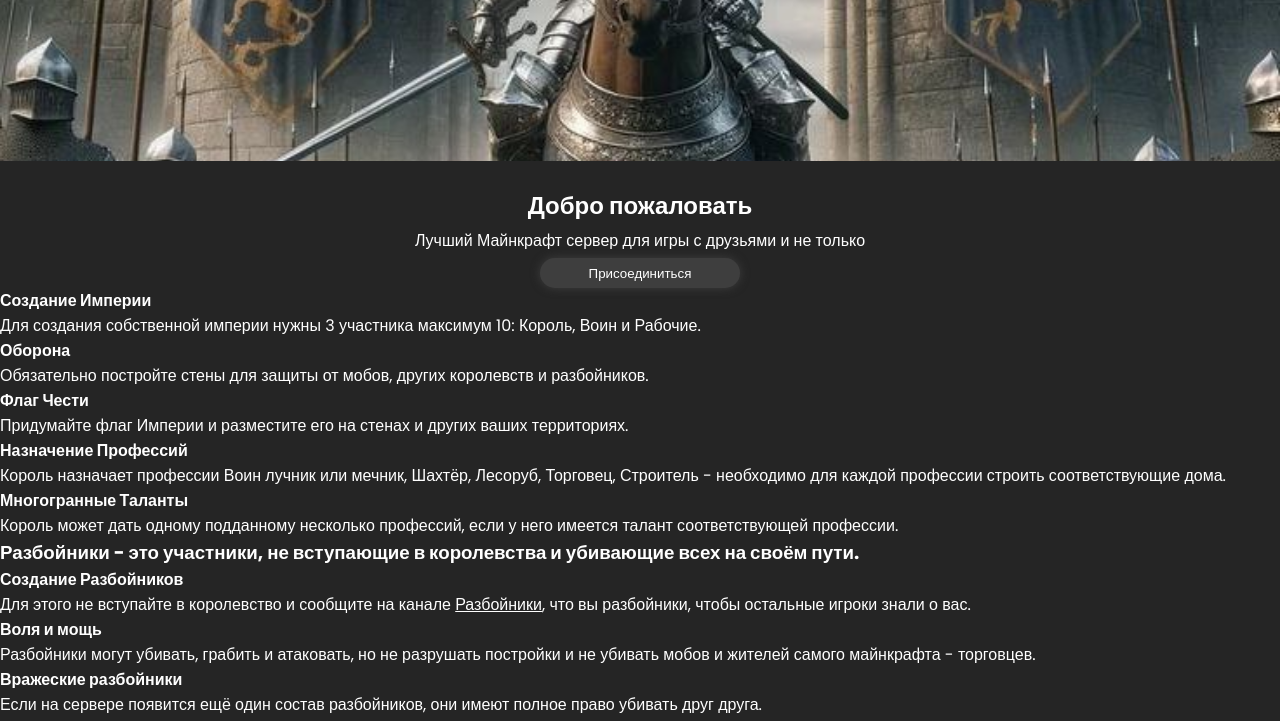
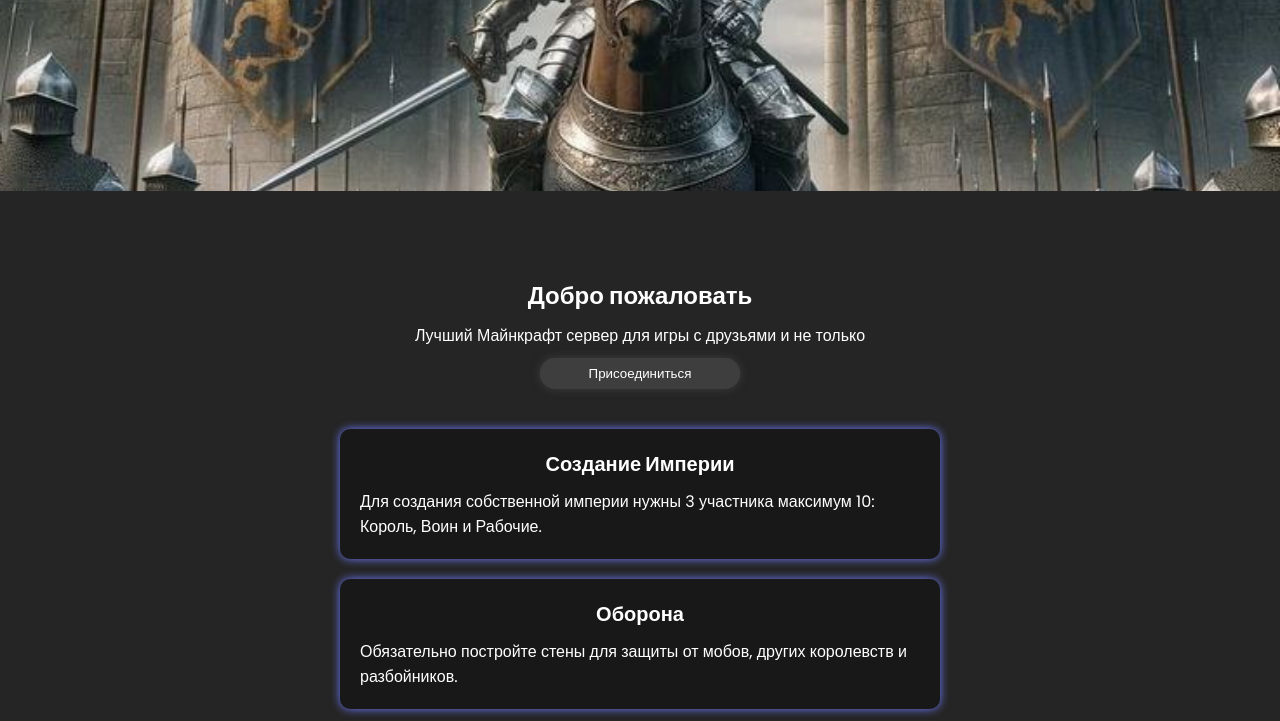
Before and after one commit to YaArmesha/minehild, a plain HTML site: page index.html in a window 1280 px wide. Shown: the part 57-778 px from the top of the page. Drawn offline with Linux system fonts and the light colour scheme.

Commit message:
Update styles.css

```diff
--- a/styles.css
+++ b/styles.css
@@ -4,7 +4,6 @@
   margin: 0;
   padding: 0;
   box-sizing: border-box;
-
   color: white;
 }
 
@@ -19,10 +18,8 @@ body {
   background: #151515;
   position: fixed;
   top: 0;
-
   display: flex;
   justify-content: center;
-  text-align: center;
   align-items: center;
 }
 
@@ -33,15 +30,14 @@ body {
 .main {
   display: flex;
   justify-content: center;
+  align-items: center;
   text-align: center;
-  align-items: center;
-  height: 100px;
-  margin-top: 20px;
+  margin-top: 5em;
 }
 
 .main .image_and_text {
   display: flex;
-  gap: 5px;
+  gap: 10px;
   flex-direction: column;
 }
 
@@ -52,41 +48,71 @@ body {
   border: none;
   border-radius: 15px;
   margin: auto;
+  margin-bottom: 15px;
+  box-shadow: 0 0 10px #3E3E3E;
+  color: white;
+  cursor: pointer;
+  transition: background 0.3s;
+}
 
-  box-shadow: 0 0 10px #3E3E3E;
+.main .image_and_text .btn:hover {
+  background: #4E4E4E;
 }
 
 .image {
   width: 100%;
-  height: 170px;
+  height: 200px;
   object-fit: cover;
   margin-top: 3em;
 }
 
-.card_contaner {
+.card_container {
   display: flex;
   flex-direction: column;
-  display: flex;
   text-align: center;
   justify-content: center;
   margin-top: 15px;
 }
 
-.card_contaner .card {
-  width: 100%;
-  height: 130px;
+.card_container .card,
+.ploxuy_chel .card,
+.diplomat .card{
+  width: 90%;
+  max-width: 600px;
+  margin: 10px auto;
   background: #181818;
   border-radius: 10px;
-  box-shadow: 0 0 5px #6F7BFF;
-  margin-bottom: 13px;
+  box-shadow: 0 0 10px #6F7BFF;
+  padding: 20px;
   display: flex;
   flex-direction: column;
-  gap: 5px;
-  align-items: center;
-  justify-content: center;
+  gap: 10px;
 }
 
-.card_contaner .card .title{
+.card_container .card .title,
+.ploxuy_chel .card .title,
+.diplomat .card .title {
   font-weight: bold;
   font-size: 20px;
 }
+
+.ploxuy_chel {
+  display: flex;
+  flex-direction: column;
+  text-align: center;
+  margin-top: 20px;
+}
+
+.ploxuy_chel h3 {
+  margin-bottom: 10px;
+}
+
+.paragraph {
+  text-align: left;
+}
+
+.text {
+  display: flex;
+  text-align: center;
+  justify-content: center;
+}
```
